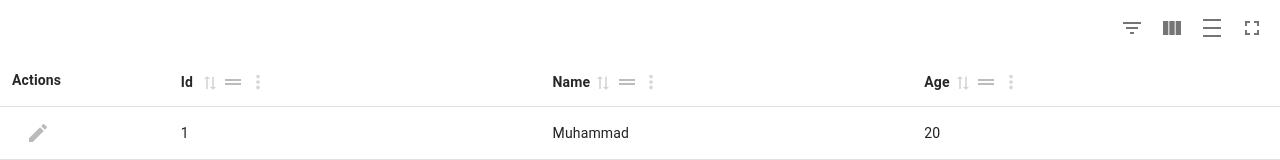
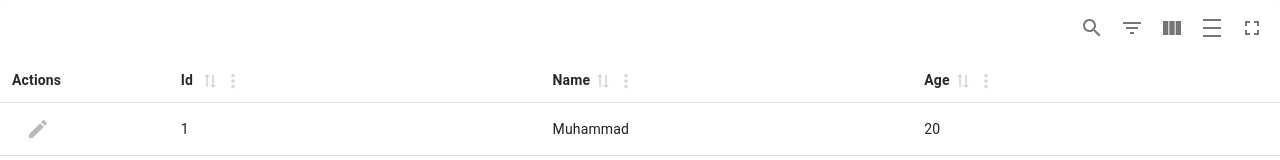
Before and after one commit to selvaonline/react-table-example, a React (Create React App) app: page / in a window 1280 px wide. Shown: the top 160 px of the page. Built offline with nearby package versions, Linux system fonts and the light colour scheme.

Commit message:
Feedback from Selva

```diff
--- a/package.json
+++ b/package.json
@@ -6,6 +6,7 @@
     "@testing-library/jest-dom": "^5.17.0",
     "@testing-library/react": "^13.4.0",
     "@testing-library/user-event": "^13.5.0",
+    "axios": "^1.6.8",
     "material-react-table": "^2.12.1",
     "react": "^18.2.0",
     "react-dom": "^18.2.0",
--- a/src/Example.jsx
+++ b/src/Example.jsx
@@ -1,10 +1,11 @@
 import data from './data.json'
-import {useState,useMemo} from 'react';
-import {useMaterialReactTable,MaterialReactTable}from 'material-react-table';
+import {useState,useMemo, useEffect} from 'react';
+import axios from 'axios';
+import {MaterialReactTable}from 'material-react-table';
 
 export function Example(){
 
-    const [tableData, setTableData] = useState(data);
+    const [tableData, setTableData] = useState([]);
 
     const columns = useMemo(
         () => [
@@ -24,27 +25,57 @@ export function Example(){
         [],
       );
 
-      const onRowUpdate = ({row,values, table}) =>{
+
+      useEffect(() => {
+        const fetchData = async () => {
+            try {
 
 
-        setTableData(tableData.map((d, i) => row.index === i ? {...values}: d))
+              /** Actual API call goes here */
 
-        table.setEditingRow(null);
+                // Simulate fetching data with setTimeout
+                setTimeout(() => {
+                    // Simulated response data
+
+                    setTableData(data);
+                }, 1000); // Simulate a delay of 1 second (1000 milliseconds)
+            } catch (error) {
+                console.error('Error fetching data:', error);
+            }
+        };
+
+        fetchData(); // Call the async function immediately inside useEffect
+
+        // Since there's no cleanup needed, return an empty function
+        return () => {};
+    }, []);
+
+      const onRowUpdate = async ( {row,values, table}) =>{
+
+
+        // setTableData(tableData.map((d, i) => row.index === i ? {...values}: d))
+
+        // table.setEditingRow(null);
+
+        /** API call for updating the data */
+        try {
+          const response = await axios.put(`your_api_endpoint/${row.id}`, values);
+          setTableData(tableData.map((d) => (d.id === row.id ? { ...response.data } : d)));
+          table.setEditingRow(null);
+          } catch (error) {
+          console.error('Error updating row:', error);
+          }
       }
 
-    const table = useMaterialReactTable({
-        columns,
-        data: tableData, //must be memoized or stable (useState, useMemo, defined outside of this component, etc.)
-        enableRowSelection: false,
-        enableColumnOrdering: true, //enable a feature for all columns
-        enableGlobalFilter: false,
-        getRowId: (row) => row.id,
-        editDisplayMode: 'row',
-        enableEditing: true,
-        onEditingRowSave: onRowUpdate,
-        autoResetAll: false
 
-      });
 
-      return <MaterialReactTable table={table}  />;
+      return <MaterialReactTable
+      columns={columns}
+      data={tableData}
+      getRowId={(row) => row.id}
+      enableEditing
+      onEditingRowSave={onRowUpdate}
+      autoResetAll={false}
+      editDisplayMode='row'
+       />;
 }
```
Also changed, not shown: 1 other file (tests, documents, lock files or other folders).
